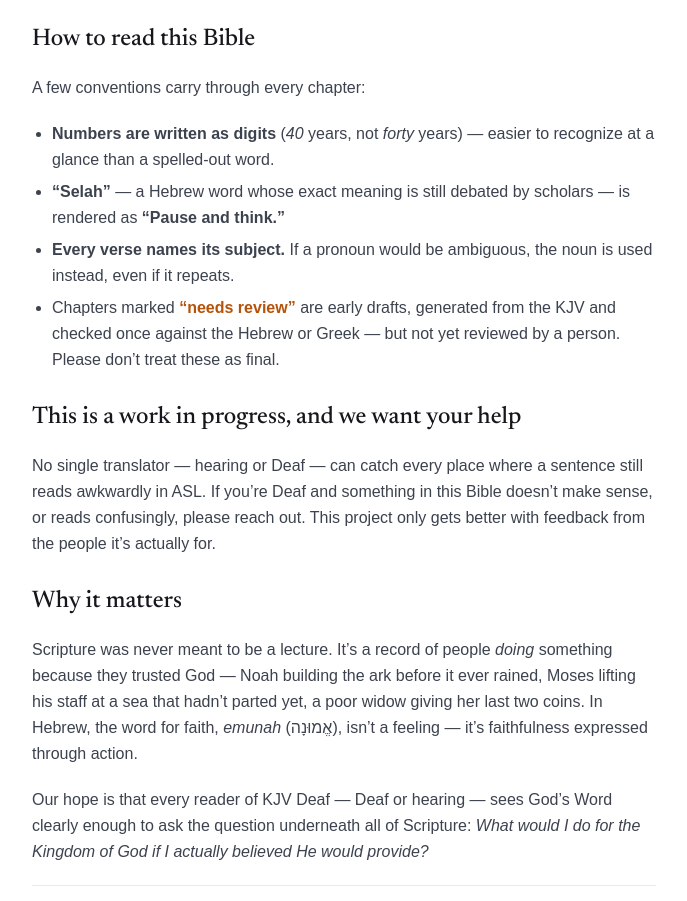
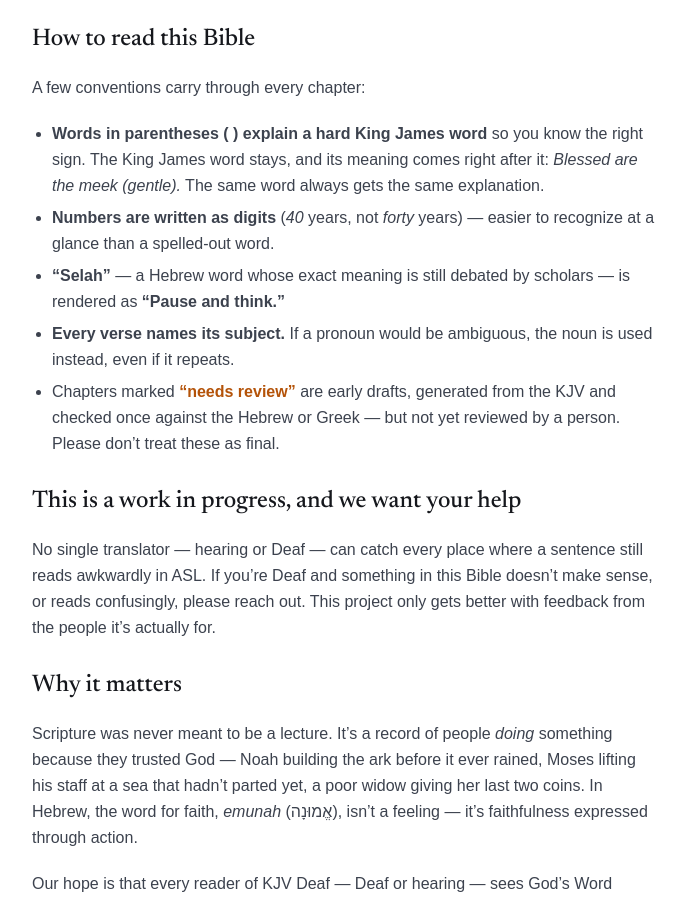
Before and after one commit to edesent/kjvdeaf, a Next.js app: page /why-kjv-deaf in a window 1280 px wide. Shown: the part 1900-2801 px from the top of the page, without its empty margins (296-983 px from the left). Built offline with nearby package versions, Linux system fonts and the light colour scheme; a web font is replaced by a local one.

Commit message:
Why KJV Deaf: add the parentheses convention to "How to read this Bible"

```diff
--- a/app/why-kjv-deaf/page.tsx
+++ b/app/why-kjv-deaf/page.tsx
@@ -134,6 +134,12 @@ export default function WhyKjvDeafPage() {
         <p>A few conventions carry through every chapter:</p>
         <ul className="ml-5 list-disc space-y-1.5">
           <li>
+            <strong>Words in parentheses ( ) explain a hard King James word</strong>{" "}
+            so you know the right sign. The King James word stays, and its
+            meaning comes right after it: <em>Blessed are the meek (gentle).</em>{" "}
+            The same word always gets the same explanation.
+          </li>
+          <li>
             <strong>Numbers are written as digits</strong> (<em>40</em>{" "}
             years, not <em>forty</em> years) &mdash; easier to recognize at a
             glance than a spelled-out word.
```
